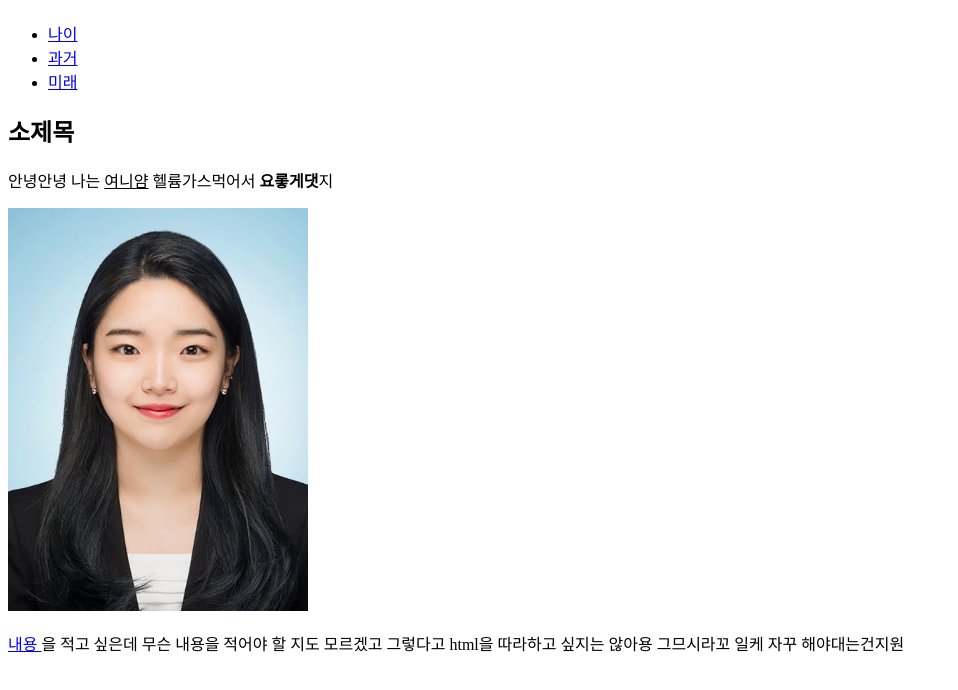
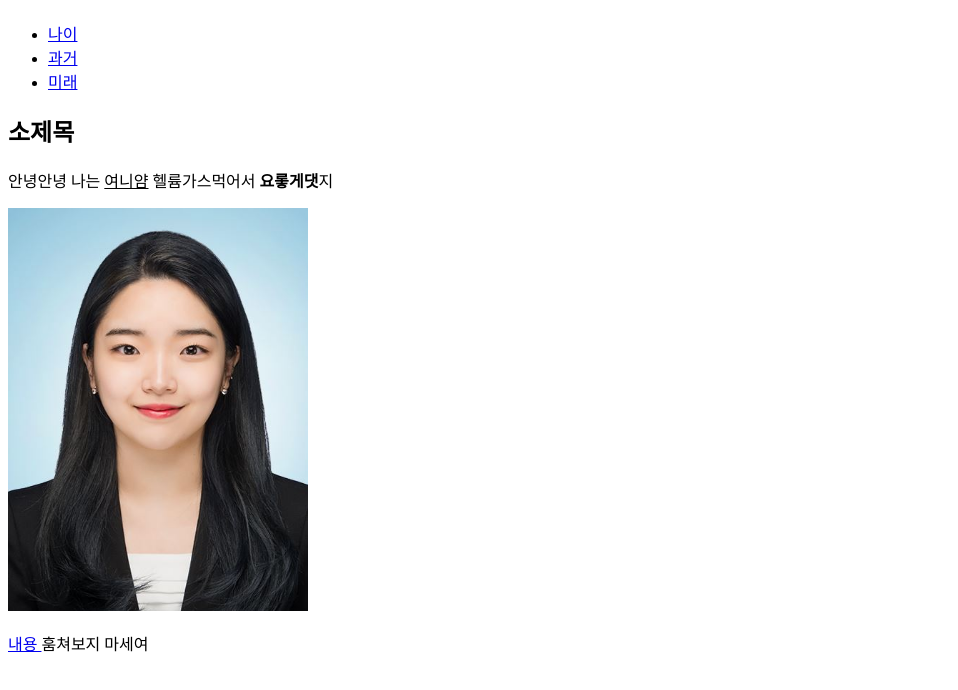
Before and after one commit to hongyeon97/web1, a plain HTML site: page index.html in a window 1280 px wide. Shown: the part 68-758 px from the top of the page, without its empty margins (0-958 px from the left). Drawn offline with Linux system fonts and the light colour scheme.

Commit message:
Update index.html

```diff
--- a/index.html
+++ b/index.html
@@ -19,8 +19,7 @@
     target="_blank" title="머를 적어볼까용">내용
 
 </a>
-을 적고 싶은데 무슨 내용을 적어야 할 지도 모르겠고 그렇다고
-    html을 따라하고 싶지는 않아용 그므시라꼬 일케 자꾸 해야대는건지원</p>
+훔쳐보지 마세여 </p>
 
 </body>
 </html>
```
